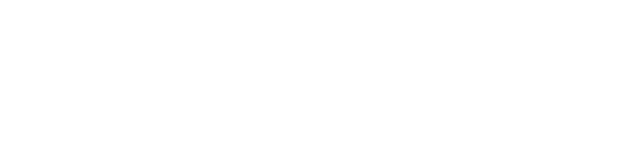
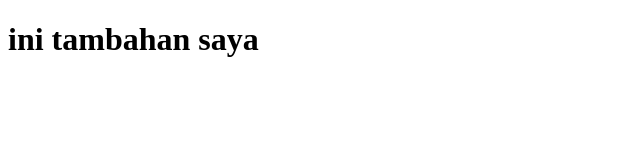
Before and after one commit to hadpur/latihangit, a plain HTML site: page hadi.html in a window 1280 px wide. Shown: the whole page, without its empty margins (0-640 px from the left). Drawn offline with Linux system fonts and the light colour scheme.

Commit message:
comit ketiga

```diff
--- a/hadi.html
+++ b/hadi.html
@@ -7,6 +7,6 @@
     <title></title>
 </head>
 <body>
-
+    <h1>ini tambahan saya</h1>
 </body>
 </html>
```
